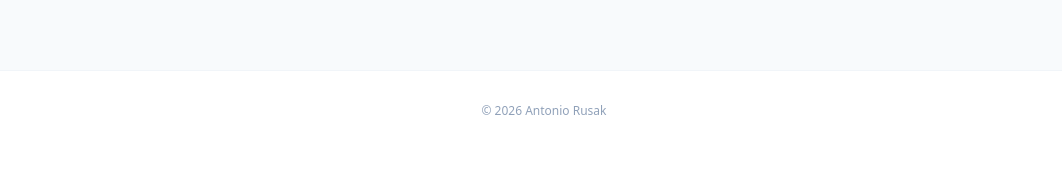
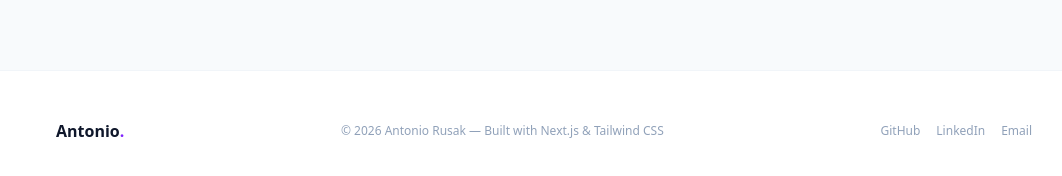
Before and after one commit to RusakRule1/Portfolio, a Next.js app: page / in a window 1280 px wide. Shown: the part 2164-2340 px from the top of the page, without its empty margins (96-1158 px from the left). Before the commit the page ends 2315 px from the top, so only its background shows below. Built offline with nearby package versions, Linux system fonts and the light colour scheme; no server answers.

Commit message:
feat: add ScrollProgress and improved footer with links

```diff
--- a/app/page.tsx
+++ b/app/page.tsx
@@ -4,19 +4,53 @@ import Hero from "@/components/Hero";
 import About from "@/components/About";
 import Projects from "@/components/Projects";
 import Contact from "@/components/Contact";
+import ScrollProgress from "@/components/ScrollProgress";
 
 export default async function Home() {
   const repos = await getGitHubRepos();
 
   return (
     <main>
+      <ScrollProgress />
       <Navbar />
       <Hero />
       <About />
       <Projects repos={repos} />
       <Contact />
-      <footer className="py-8 text-center text-xs text-slate-400 dark:text-gray-600 border-t border-slate-100 dark:border-white/5">
-        © {new Date().getFullYear()} Antonio Rusak
+      <footer className="py-12 border-t border-slate-100 dark:border-white/5 bg-white dark:bg-[#0a0a0a]">
+        <div className="max-w-5xl mx-auto px-6 flex flex-col sm:flex-row items-center justify-between gap-4">
+          <span className="font-bold text-slate-900 dark:text-white">
+            Antonio<span className="text-violet-600">.</span>
+          </span>
+          <p className="text-xs text-slate-400 dark:text-gray-600">
+            © {new Date().getFullYear()} Antonio Rusak — Built with Next.js &
+            Tailwind CSS
+          </p>
+          <div className="flex items-center gap-4">
+            <a
+              href="https://github.com/RusakRule1"
+              target="_blank"
+              rel="noopener noreferrer"
+              className="text-xs text-slate-400 dark:text-gray-500 hover:text-violet-600 dark:hover:text-white transition-colors"
+            >
+              GitHub
+            </a>
+            <a
+              href="https://www.linkedin.com/in/antonio-r-5b3705335"
+              target="_blank"
+              rel="noopener noreferrer"
+              className="text-xs text-slate-400 dark:text-gray-500 hover:text-violet-600 dark:hover:text-white transition-colors"
+            >
+              LinkedIn
+            </a>
+            <a
+              href="mailto:rusak.ant@gmail.com"
+              className="text-xs text-slate-400 dark:text-gray-500 hover:text-violet-600 dark:hover:text-white transition-colors"
+            >
+              Email
+            </a>
+          </div>
+        </div>
       </footer>
     </main>
   );
```
